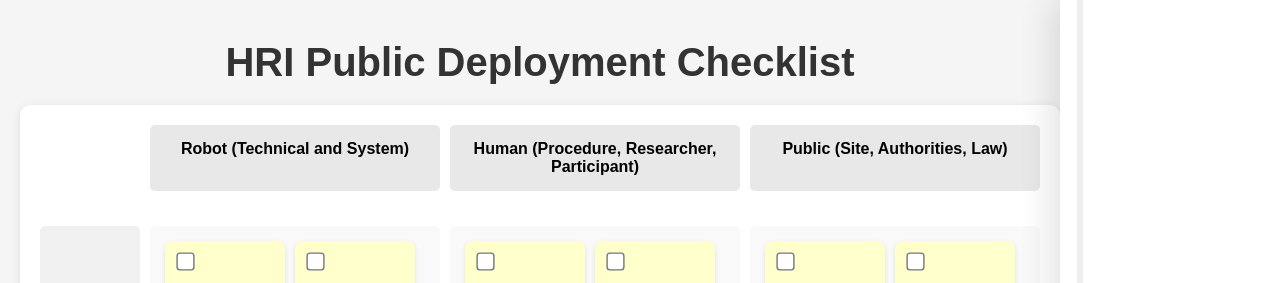
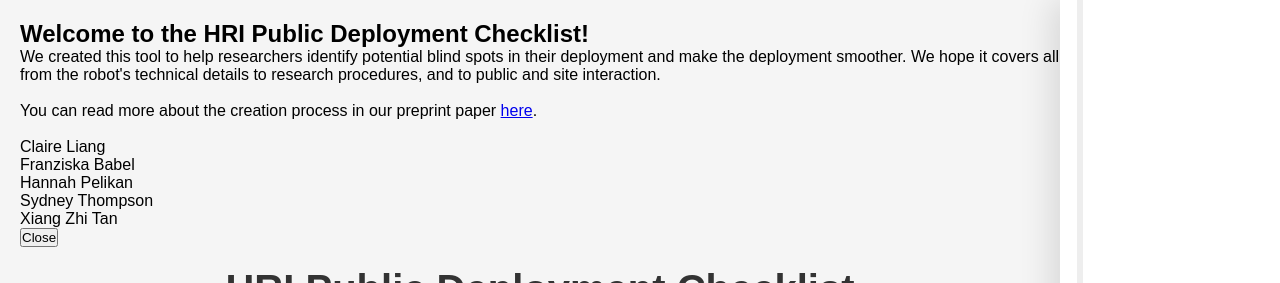
Before and after one commit to hripublicdeploymentchecklist/hripublicdeploymentchecklist.github.io, a plain HTML site: page index.html in a window 1280 px wide. Shown: the top 283 px of the page. Drawn offline with Linux system fonts and the light colour scheme.

Commit message:
Update index.html

```diff
--- a/index.html
+++ b/index.html
@@ -9,6 +9,25 @@
 </head>
 
 <body>
+  <div id="welcome-modal" class="welcome-modal" role="dialog" aria-modal="true" aria-labelledby="welcome-modal-title">
+    <div class="welcome-modal-content">
+      <h2 id="welcome-modal-title">Welcome to the HRI Public Deployment Checklist!</h2>
+      <p id="welcome-modal-text">
+        We created this tool to help researchers identify potential blind spots in their deployment and make the deployment smoother. We hope it covers all aspects of the deployment, from the robot's technical details to research procedures, and to public and site interaction.
+        <br>
+        <br>
+        You can read more about the creation process in our preprint paper <a href="https://arxiv.org/abs/2602.19038" target="_blank" rel="noopener noreferrer">here</a>.
+        <br>
+        <br>
+        Claire Liang<br>
+        Franziska Babel<br>
+        Hannah Pelikan<br>
+        Sydney Thompson<br>
+        Xiang Zhi Tan<br>
+      </p>
+      <button id="welcome-modal-close" class="welcome-modal-close" type="button">Close</button>
+    </div>
+  </div>
   <div id="main-side-wrapper" style="display:flex;flex-direction:row;height:100vh;width:100vw;">
     <div class="container" id="main-content" style="flex:1 1 auto;min-width:0;margin-right:420px;">
       <h1 style="text-align: center; margin: 20px 0; font-size: 2.5em; color: #333; font-weight: bold;">HRI Public
@@ -83,6 +102,21 @@
     }
     // Run on page load
     window.addEventListener('DOMContentLoaded', loadCardDataAndInit);
+
+    // Show welcome modal when the page loads and let user close it to continue.
+    window.addEventListener('DOMContentLoaded', function () {
+      const welcomeModal = document.getElementById('welcome-modal');
+      const closeButton = document.getElementById('welcome-modal-close');
+      if (!welcomeModal || !closeButton) return;
+
+      welcomeModal.classList.add('is-open');
+      document.body.classList.add('modal-open');
+
+      closeButton.addEventListener('click', function () {
+        welcomeModal.classList.remove('is-open');
+        document.body.classList.remove('modal-open');
+      });
+    });
 
     // Create cards for each cell
     function createCard(data, index) {
@@ -196,7 +230,7 @@
 
       // push warning if the screen is too small
       if (screen.width < 600) {
-        alert("This website is currently not optimize for phones. Please use a computer. We are working on improving it.")
+        alert("This website is currently not optimized for phones. Please use a computer. We are working on improving it.")
       }
 
       // Call initialization after a short delay to ensure elements are rendered
```
